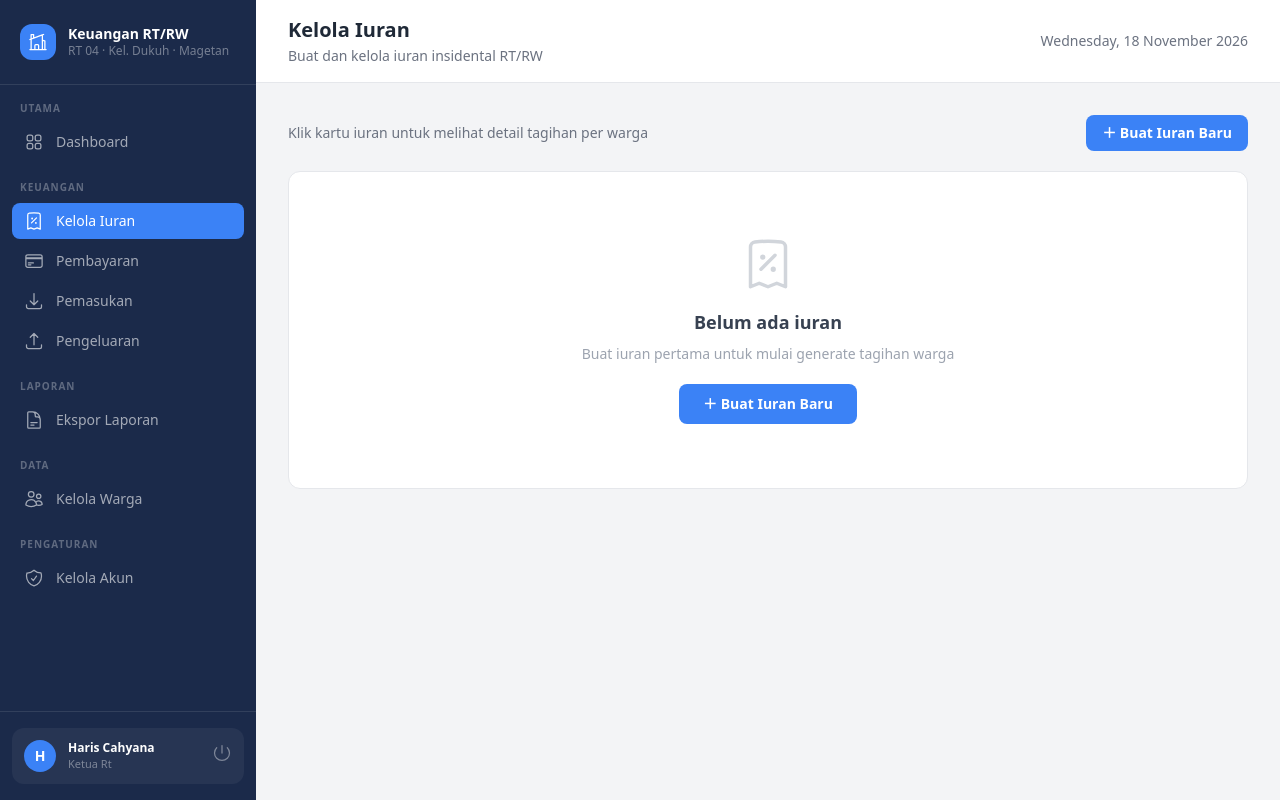
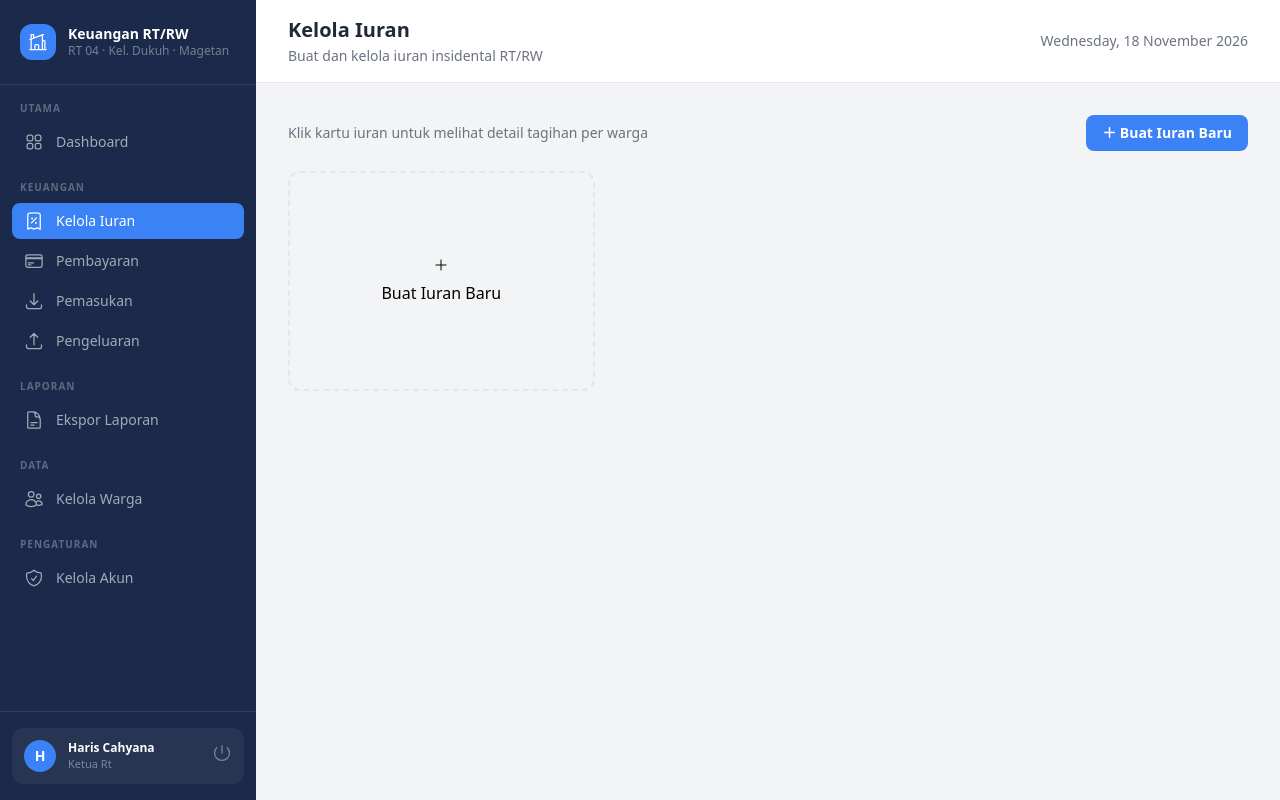
Before and after one commit to HrsCode11/project-tes, a Laravel app: page /ketua/iuran in a window 1280 px wide. Run offline with Laravel 12, Linux system fonts and the light colour scheme; a user stored in the database is signed in; data comes from the database, SQL or seed files in the repository; data that the repository does not hold is empty; style sheets or scripts are compiled from the project's sources; some libraries are stand-ins or nearby versions.

Commit message:
Tampilkan kartu dashed Buat Iuran Baru saat belum ada iuran

```diff
--- a/resources/views/iuran/index.blade.php
+++ b/resources/views/iuran/index.blade.php
@@ -15,7 +15,6 @@
     </div>
 
     {{-- Grid Kartu Iuran --}}
-    @if($iuran->count() > 0)
     <div class="grid grid-cols-3 gap-5 mb-5">
         @foreach($iuran as $item)
         @php
@@ -103,26 +102,10 @@
 
         {{-- Kartu Tambah Baru --}}
         <a href="{{ route($prefix . '.iuran.create') }}"
-            class="border-2 border-dashed border-gray-200 rounded-xl flex flex-col items-center justify-center gap-2 py-10 hover:border-blue-300 hover:bg-blue-50 transition cursor-pointer">
+            class="border-2 border-dashed border-gray-200 rounded-xl flex flex-col items-center justify-center gap-2 py-10 min-h-[220px] hover:border-blue-300 hover:bg-blue-50 transition cursor-pointer">
             <x-icon name="plus" class="w-4 h-4" /> Buat Iuran Baru
         </a>
     </div>
-    @else
-    {{-- Empty State --}}
-    <div class="bg-white rounded-xl border border-gray-200 py-16 text-center">
-        <div class="text-5xl mb-4">
-        <div class="flex justify-center mb-4">
-            <x-icon name="receipt" class="w-14 h-14 text-gray-300" />
-        </div>
-        </div>
-        <div class="font-bold text-gray-700 text-lg mb-2">Belum ada iuran</div>
-        <p class="text-gray-400 text-sm mb-5">Buat iuran pertama untuk mulai generate tagihan warga</p>
-        <a href="{{ route($prefix . '.iuran.create') }}"
-            class="bg-blue-500 hover:bg-blue-600 text-white font-semibold px-6 py-2.5 rounded-lg text-sm transition inline-flex items-center gap-2">
-            ＋ Buat Iuran Baru
-        </a>
-    </div>
-    @endif
 
     {{-- Pagination --}}
     @if($iuran->hasPages())
```
